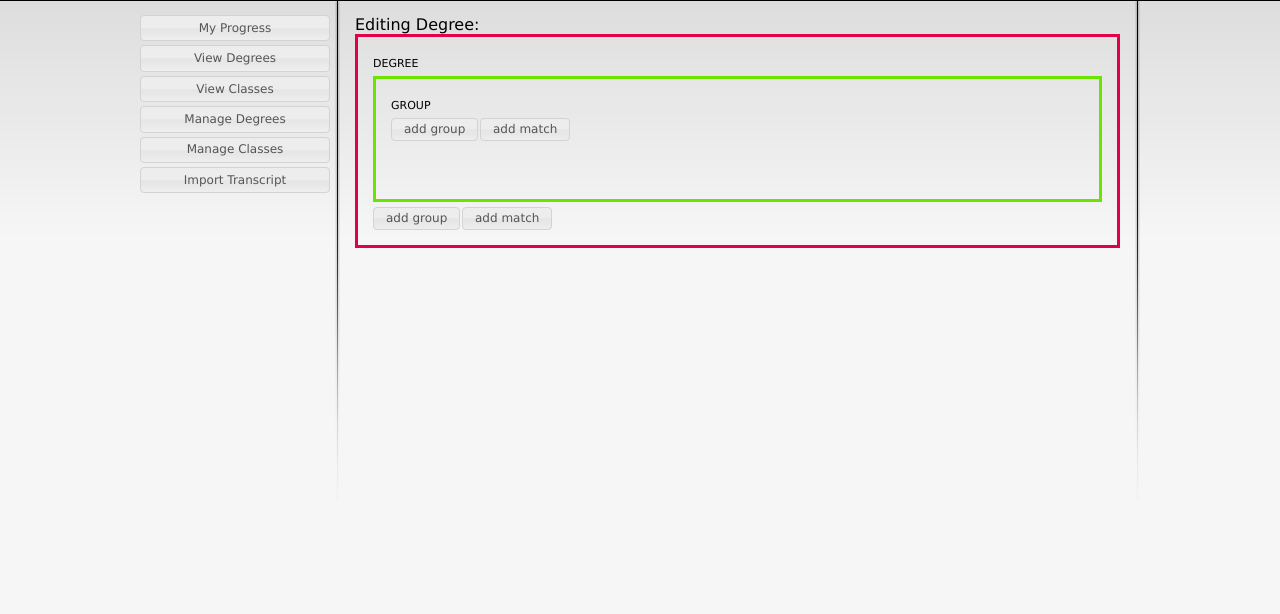
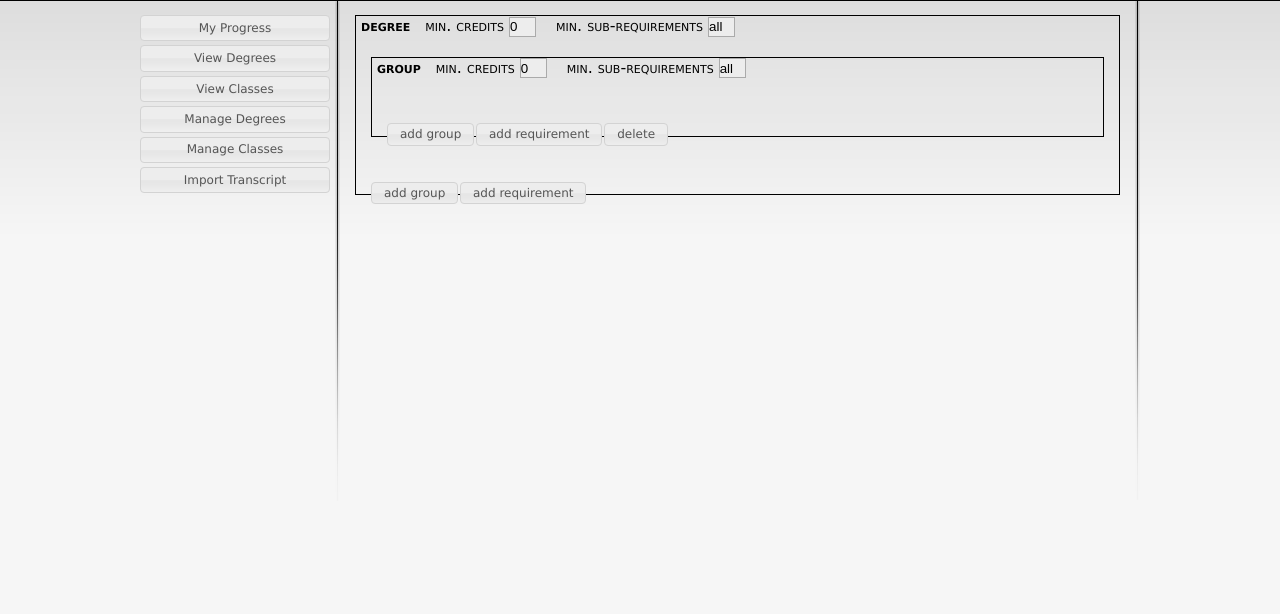
Before and after one commit to emef/gradpath, a Django app: template template/administrator/edit_degree.html in a window 1280 px wide. Shown: the part 27-641 px from the top of the page. Run offline with Django 3.2, Linux system fonts and the light colour scheme; the template is opened without the code that fills it, so the values that code supplies are empty.

Commit message:
groups nest properly. minimum values for credits/subreqs working on groups. added placeholder for adding match requirements. delete buttons work

```diff
--- a/static/css/edit_degree.css
+++ b/static/css/edit_degree.css
@@ -6,16 +6,38 @@
 }
 
 div.node {
-    min-height: 100px;
-    border: 3px solid;
+    border: 1px solid;
     padding: 10px 10px;
+    margin-bottom: 20px !important;
 }
 
 /* the header */
-div.node > div:first-child {
+div.node > div.header {
+    position: relative;
+    top: -15px;
+    left: -10px;
     font-variant: small-caps;
+}
+
+div.node > div.header > span:first-child {
+    margin-right: 15px;
+    font-weight: bold;
+}
+
+div.node > div.header > input[type=text] {
+    width: 25px;
+    margin: 0px 20px 0px 5px;
 }
 
 div.node > div {
     margin: 5px 5px;
 }
+
+div.node > div.buttons {
+    position: relative;
+    bottom: -25px;
+}
+
+div.requirement {
+    font-variant: small-caps;
+}
--- a/static/js/edit_degree.js
+++ b/static/js/edit_degree.js
@@ -3,73 +3,118 @@
 
 (function() {
     var degree;
-    var colors = ["#E20048", "#6BE400", "#FF4500", "#00B060"];
-
-    function updatecolor(node) {
-	node.ptr.css("border-color", colors[node.color]);
-    }
 
     function mknode(type) {
 	var node = {
 	    node_type: type,
 	    ptr: $("<div />")
 	};
-	var header = $("<div />");
-	header.text(type);
-	node.ptr.append(header);
+	node.header = $("<div class='header' />");
+	var txt = $("<span />");
+	txt.text(type);
+	node.header.append(txt);
+	node.ptr.append(node.header);
 	node.ptr.addClass('node');
 	node.ptr.addClass(type);
+	node.btns = $("<div class='buttons' />");
+	node.ptr.append(node.btns);
 	return node;
     }
 
-    function mkbuttons(parent) {
-	var d = $("<div />");
-	var addgrp = $("<button>add group</button>");
-	var addmatch = $("<button>add match</button>");
-	d.append(addgrp, addmatch);
+    function mkbutton(parent, text, callback) {
+	var btn = $("<button></button>");
+	btn.text(text);
+	btn.click(function() { callback(parent); });
+	btn.button();
+	parent.btns.append(btn);
+    }
 
-	addgrp.click(function() {
-	    addgroup(parent);
+    function mkmin(parent, str, val, key) {
+	var txt = $("<span />");
+	var box = $("<input type='text' class='min' />");
+
+	txt.text(str);
+	box.val(val);
+
+	box.change(function() {
+	    parent[key] = box.val();
 	});
 
-	addmatch.click(function() {
-	    console.log("ADD MATCH");
-	});
-
-	addgrp.button();
-	addmatch.button();
-
-	return d;
+	parent.header.append(txt, box)
     }
 
-    function mkdegree() {
-	var degree = mknode('degree');
-	degree.children = [];
-	degree.btns = mkbuttons(degree);
-	degree.color = 0;
-	degree.ptr.append(degree.btns);
-	updatecolor(degree);
-	return degree;
+    function mkcontainer(node_type) {
+	var node = mknode(node_type);
+	node.children = [];
+	node.ptr.append(node.btns);
+	node.credits = 0;
+	node.sub = 0;
+	mkmin(node, 'min. credits', '0', 'credits');
+	mkmin(node, 'min. sub-requirements', 'all', 'min');
+	mkbutton(node, 'add group', addgroup);
+	mkbutton(node, 'add requirement', addmatch);
+	node.append = function(subnode) {
+	    subnode.parent = node;
+	    subnode.ptr.insertBefore(node.btns);
+	    node.children.push(subnode);
+	}
+	node.deletenode = function(subnode) {
+	    for(i=0; i<node.children.length; i++) {
+		if (node.children[i] == subnode) {
+		    node.children[i].ptr.remove();
+		    node.children.splice(i, 1);
+		    return;
+		}
+	    }
+	}
+	return node;
+    }
+
+    function deletenode(node) {
+	node.parent.deletenode(node);
     }
 
     function addgroup(parent) {
-	var node = mknode('group');
-	node.children = [];
-	node.btns = mkbuttons(node);
-	node.color = (parent.color + 1) % colors.length;
+	var node = mkcontainer('group');
+	parent.append(node);
+	mkbutton(node, 'delete', deletenode);
+	return node;
+    }
 
-	updatecolor(node);
-	node.ptr.append(node.btns);
-	node.ptr.insertBefore(parent.btns);
-	parent.children.push(node);
+    function addmatch(parent) {
+	var dialog = $("<div />");
+	var DEBUGBOX = $("<input type='text' />");
 
+	var onclose = function() {
+	    var match = mknode('requirement');
+	    var txt = $("<span />");
+	    txt.text("<match>" + DEBUGBOX.val() + "</match>");
+	    txt.insertBefore(match.btns);
+	    mkbutton(match, 'delete', deletenode);
+	    parent.append(match);
+	    dialog.dialog('close');
+	}
 
-	return node;
+	dialog.append(DEBUGBOX);
+	dialog.dialog({
+	    autoOpen: false,
+	    open: function(event, ui) { $(".ui-dialog-titlebar-close").hide(); },
+	    buttons: {
+		"Add": onclose,
+		"Cancel": function() { console.log('discard the match');  $(this).dialog('close'); }
+	    },
+	    draggable: false,
+	    modal: true,
+	    resizable: false,
+	    title: "Add a requirement",
+	    closeOnEscape: false
+	});
+	dialog.dialog('open');
     }
 
 
     function init() {
-	degree = mkdegree();
+	degree = mkcontainer('degree');
 
 	$(baseid).append(degree.ptr);
 	addgroup(degree);
--- a/template/administrator/edit_degree.html
+++ b/template/administrator/edit_degree.html
@@ -13,7 +13,6 @@
 {% endblock %}
 
 {% block rightcol %}
-Editing Degree: {{ degree.name }}
 
 <div id="degreebase">
 
```
